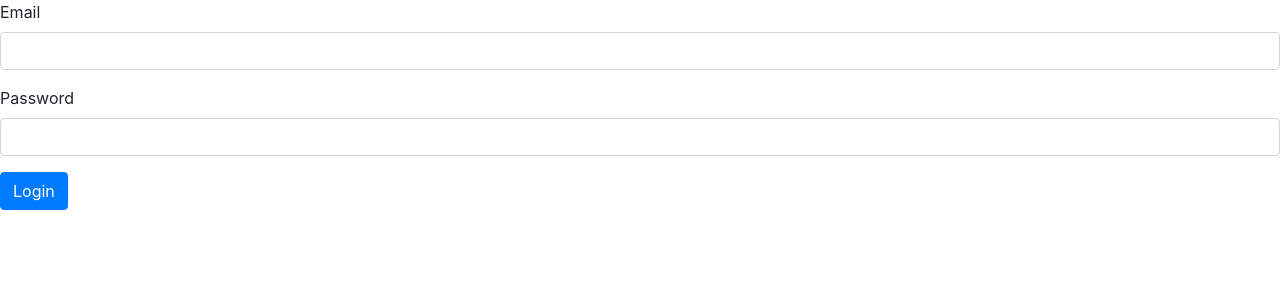
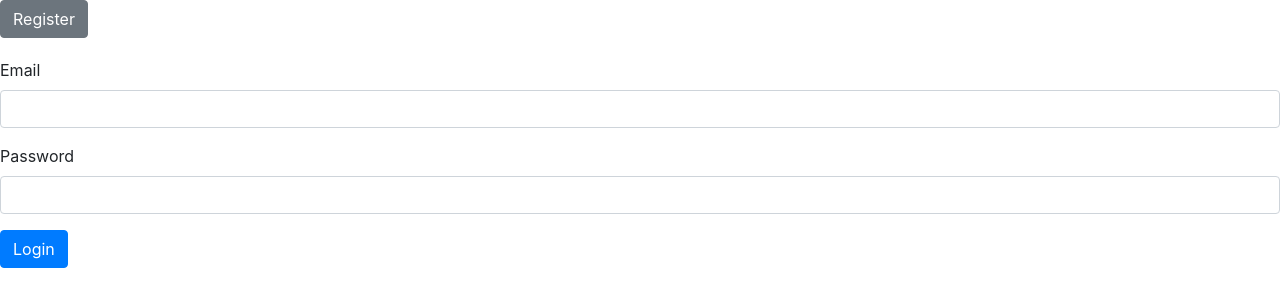
Before and after one commit to difel110185/acit_trip_frontend, a React (Create React App) app: page / in a window 1280 px wide. Shown: the top 306 px of the page. Built offline with nearby package versions, Linux system fonts and the light colour scheme.

Commit message:
Changing colors of secondary buttons

```diff
--- a/src/App.js
+++ b/src/App.js
@@ -85,7 +85,7 @@ function App(props) {
 
     return (
         <Router>
-            {state.loggedIn && <Button style={{marginBottom: 20}} onClick={() => {
+            {state.loggedIn && <Button variant="danger" style={{marginBottom: 20}} onClick={() => {
                 dispatch({type: 'logout'})
             }}>Logout</Button>}
 
@@ -95,7 +95,9 @@ function App(props) {
                         if (state.loggedIn)
                             return <Redirect to={{pathname: "/trips"}}/>
 
-                        return <UserAddForm onSubmit={(user) => {
+                        return <div>
+                                <Button href={"/"} variant={"secondary"} style={{marginBottom: 20}}>Login</Button>
+                                <UserAddForm onSubmit={(user) => {
                                 dispatch({type: 'load'})
 
                                 addUser(user).then((response) => {
@@ -108,12 +110,15 @@ function App(props) {
                                     dispatch({type: 'loaded'})
                                 })
                             }} />
+                        </div>
                     }} />
                     <Route exact path="/" render={routeProps => {
                         if (state.loggedIn)
                             return <Redirect to={{pathname: "/trips"}}/>
 
-                        return <LoginForm failedPreviousAttempt={state.failedLogin} onSubmit={(email, password) => {
+                        return <div>
+                            <Button href={"/register"} variant={"secondary"} style={{marginBottom: 20}}>Register</Button>
+                            <LoginForm failedPreviousAttempt={state.failedLogin} onSubmit={(email, password) => {
                                 dispatch({type: 'load'})
 
                                 login(email, password).then((response) => {
@@ -126,6 +131,7 @@ function App(props) {
                                     dispatch({type: 'loaded'})
                                 })
                             }} />
+                        </div>
                     }} />
                     <Route exact path="/trips" render={routeProps => {
                         if (!state.loggedIn)
--- a/src/components/TripList/index.js
+++ b/src/components/TripList/index.js
@@ -10,7 +10,7 @@ function TripList(props) {
 
     return (
         <div>
-            <Button variant="primary" onClick={() => {
+            <Button variant="secondary" style={{marginBottom: 20}} onClick={() => {
                 history.push(`/trips/add`)
             }}>
                 Add trip
```
Lines whose indentation alone changed are shown as unchanged.
